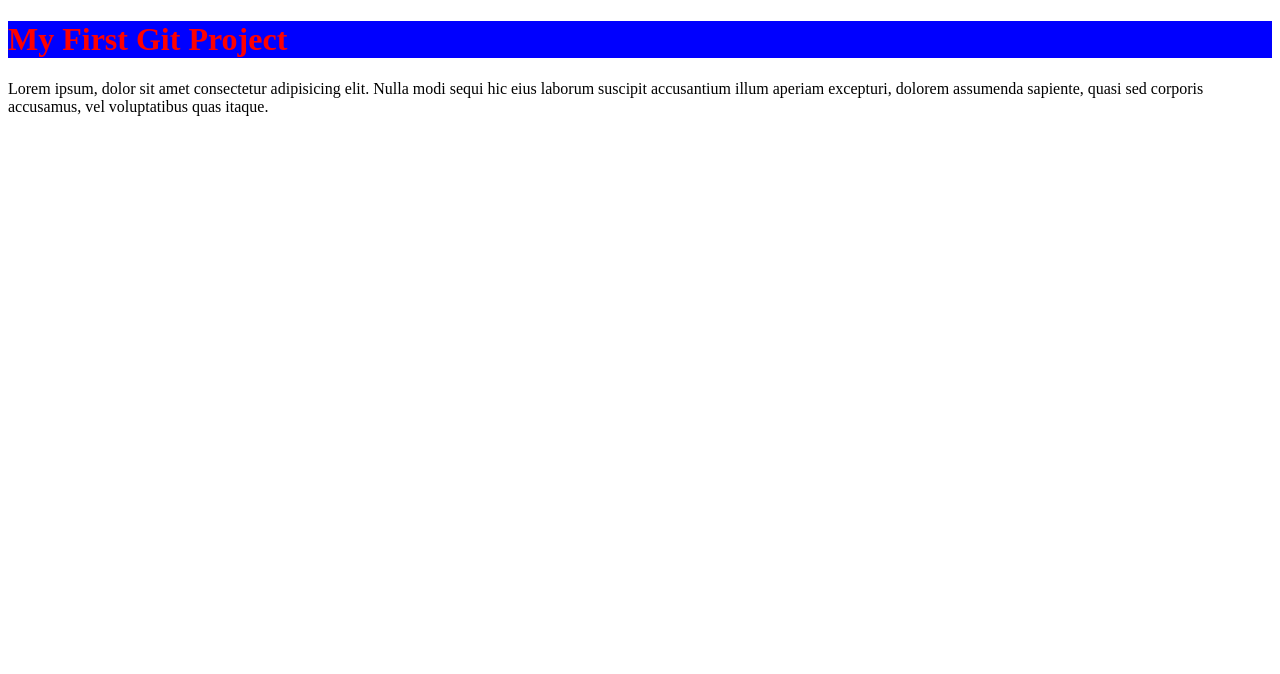
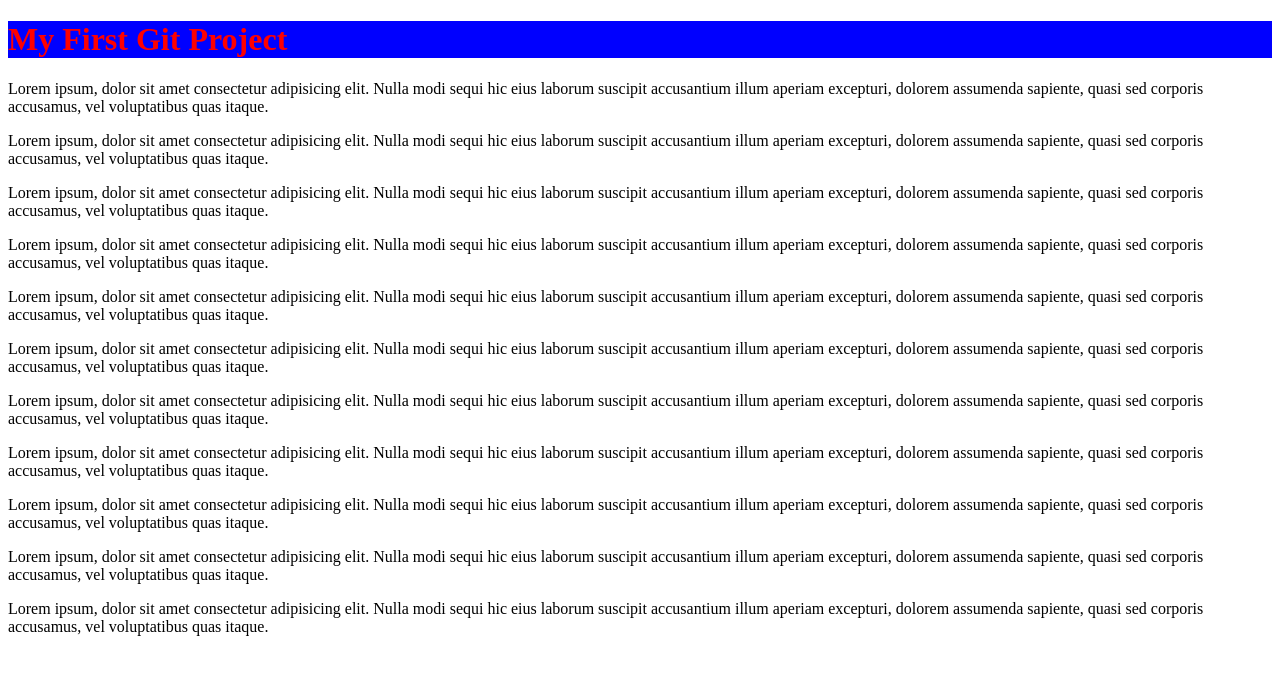
Before and after one commit to abinsh3130/myfirsthtmlproject, a plain HTML site: page index.html in a window 1280 px wide. Drawn offline with Linux system fonts and the light colour scheme.

Commit message:
Update index.html

```diff
--- a/index.html
+++ b/index.html
@@ -11,6 +11,16 @@
 
 <h1>My First Git Project</h1>
 <p>Lorem ipsum, dolor sit amet consectetur adipisicing elit. Nulla modi sequi hic eius laborum suscipit accusantium illum aperiam excepturi, dolorem assumenda sapiente, quasi sed corporis accusamus, vel voluptatibus quas itaque.</p>
+<p>Lorem ipsum, dolor sit amet consectetur adipisicing elit. Nulla modi sequi hic eius laborum suscipit accusantium illum aperiam excepturi, dolorem assumenda sapiente, quasi sed corporis accusamus, vel voluptatibus quas itaque.</p>
+<p>Lorem ipsum, dolor sit amet consectetur adipisicing elit. Nulla modi sequi hic eius laborum suscipit accusantium illum aperiam excepturi, dolorem assumenda sapiente, quasi sed corporis accusamus, vel voluptatibus quas itaque.</p>
+<p>Lorem ipsum, dolor sit amet consectetur adipisicing elit. Nulla modi sequi hic eius laborum suscipit accusantium illum aperiam excepturi, dolorem assumenda sapiente, quasi sed corporis accusamus, vel voluptatibus quas itaque.</p>
+<p>Lorem ipsum, dolor sit amet consectetur adipisicing elit. Nulla modi sequi hic eius laborum suscipit accusantium illum aperiam excepturi, dolorem assumenda sapiente, quasi sed corporis accusamus, vel voluptatibus quas itaque.</p>
+<p>Lorem ipsum, dolor sit amet consectetur adipisicing elit. Nulla modi sequi hic eius laborum suscipit accusantium illum aperiam excepturi, dolorem assumenda sapiente, quasi sed corporis accusamus, vel voluptatibus quas itaque.</p>
+<p>Lorem ipsum, dolor sit amet consectetur adipisicing elit. Nulla modi sequi hic eius laborum suscipit accusantium illum aperiam excepturi, dolorem assumenda sapiente, quasi sed corporis accusamus, vel voluptatibus quas itaque.</p>
+<p>Lorem ipsum, dolor sit amet consectetur adipisicing elit. Nulla modi sequi hic eius laborum suscipit accusantium illum aperiam excepturi, dolorem assumenda sapiente, quasi sed corporis accusamus, vel voluptatibus quas itaque.</p>
+<p>Lorem ipsum, dolor sit amet consectetur adipisicing elit. Nulla modi sequi hic eius laborum suscipit accusantium illum aperiam excepturi, dolorem assumenda sapiente, quasi sed corporis accusamus, vel voluptatibus quas itaque.</p>
+<p>Lorem ipsum, dolor sit amet consectetur adipisicing elit. Nulla modi sequi hic eius laborum suscipit accusantium illum aperiam excepturi, dolorem assumenda sapiente, quasi sed corporis accusamus, vel voluptatibus quas itaque.</p>
+<p>Lorem ipsum, dolor sit amet consectetur adipisicing elit. Nulla modi sequi hic eius laborum suscipit accusantium illum aperiam excepturi, dolorem assumenda sapiente, quasi sed corporis accusamus, vel voluptatibus quas itaque.</p>
 
 </body>
 
```
